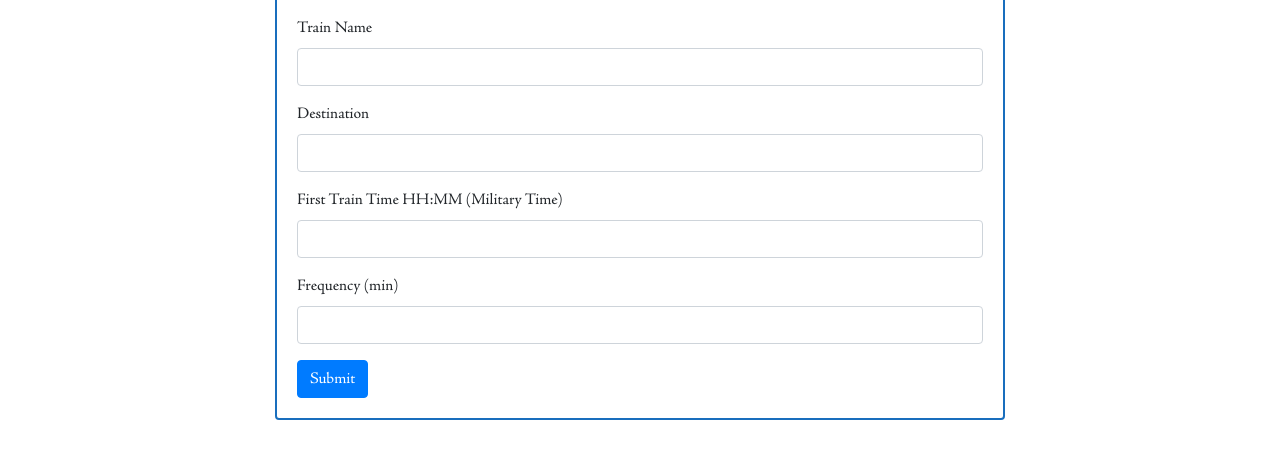
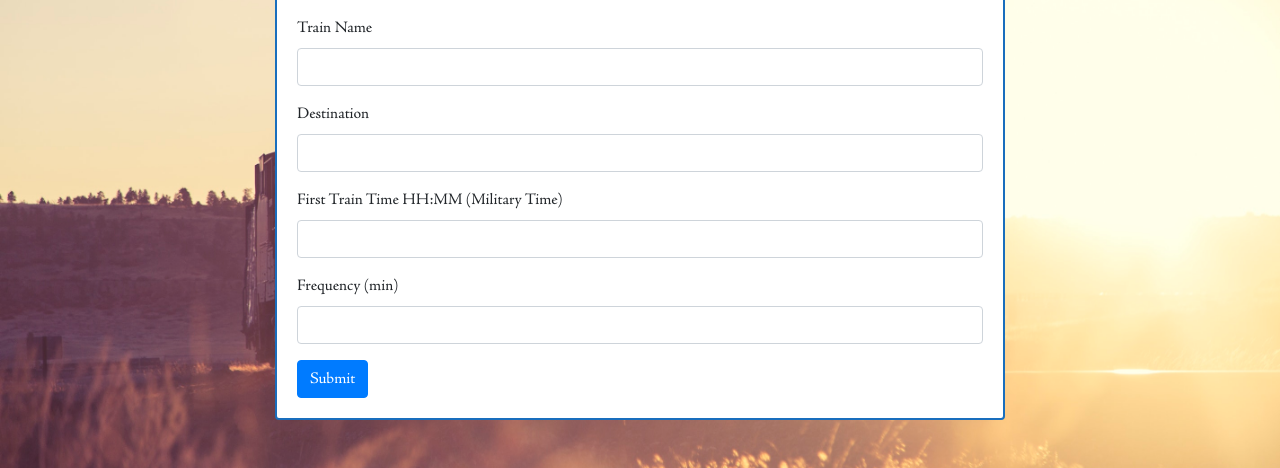
Before and after one commit to AshleyFeijoo/TrainScheduler, a plain HTML site: page index.html in a window 1280 px wide. Shown: the part 353-821 px from the top of the page. Drawn offline with nearby package versions, Linux system fonts and the light colour scheme; no server answers; a web font is replaced by a local one.

Commit message:
fixed background

```diff
--- a/assets/css/style.css
+++ b/assets/css/style.css
@@ -42,11 +42,11 @@ h1, h2, h3, h4, h5{
 }
 
 body{
-    /* font-family: myFirstFont !important;
+    font-family: myFirstFont !important;
     background-color:white;
     background-image: url('../images/photo-1510075379048-97c9d99dde3e.jpeg');
     background-repeat: no-repeat;
-    background-size: cover; */
+    background-size: cover;
 }
 
 .butt {
```
